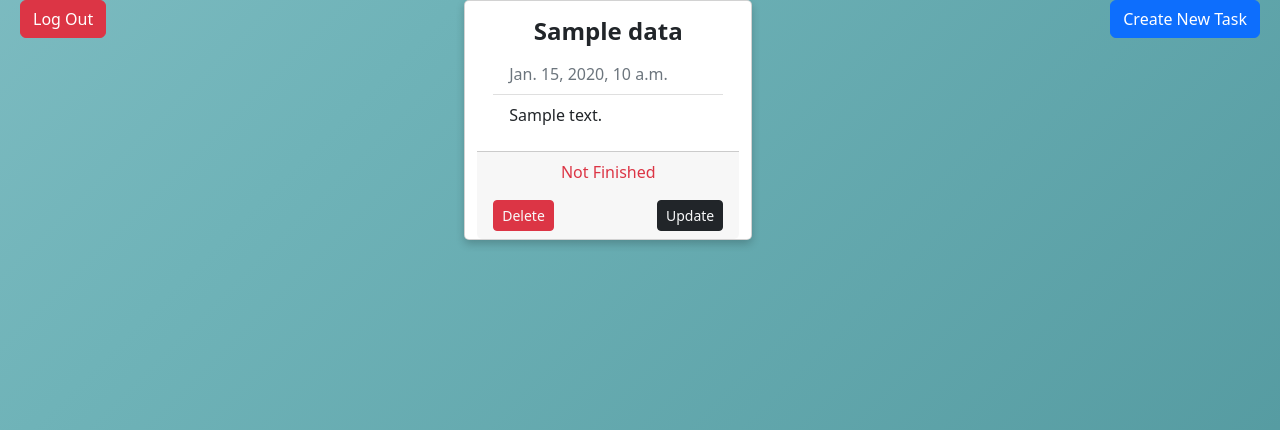
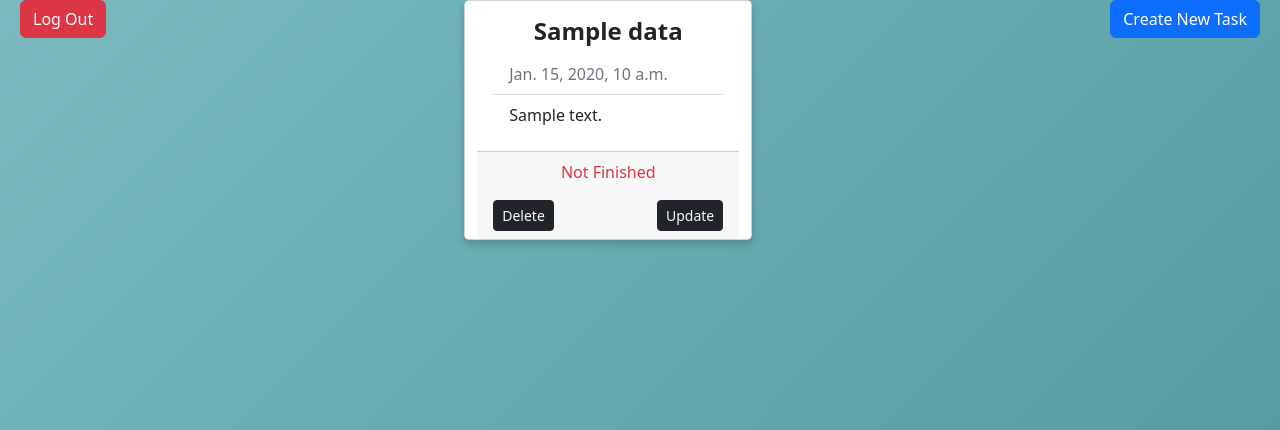
Before and after one commit to syifawazdy/Tugas2, a Django app: template todolist/templates/todolist.html in a window 1280 px wide. Shown: the part 82-512 px from the top of the page. Run offline with Django 4.2, Linux system fonts and the light colour scheme; the template is opened without the code that fills it: most values are stand-ins (such as "Sample title", 1, 10 or a date in 2020).

Commit message:
edit views

```diff
--- a/project_django/urls.py
+++ b/project_django/urls.py
@@ -22,6 +22,7 @@ urlpatterns = [
     path('katalog/', include('katalog.urls')),
     path('mywatchlist/', include('mywatchlist.urls')),
     path('todolist/', include('todolist.urls')),
+
 ]
 
 # TODO: Implement Routings Here
--- a/todolist/templates/todolist.html
+++ b/todolist/templates/todolist.html
@@ -80,7 +80,7 @@
           {% else %}
           <p class="text-danger">Not Finished</p>
           {% endif %}
-          <button type="button" class="btn btn-danger btn-sm" style="float:left"><a class="text-light" href="{% url 'todolist:delete' data.id %}" style="text-decoration:solid ">Delete</a></button>
+          <button type="button" class="btn btn-dark btn-sm" style="float:left"><a class="text-light" href="{% url 'todolist:delete' data.id %}" style="text-decoration:solid ">Delete</a></button>
           <button type="button" class="btn btn-dark btn-sm" style="float:right"><a class="text-light" href="{% url 'todolist:status' data.id %}" style="text-decoration:solid ">Update</a></button>
         </div>
 			</div>
--- a/todolist/views.py
+++ b/todolist/views.py
@@ -14,7 +14,6 @@ from django.http import HttpResponse
 from django.core import serializers
 
 # Create your views here.
-@login_required(login_url='/todolist/login/')
 def register(request):
     form = UserCreationForm()
 
@@ -75,6 +74,7 @@ def delete(request, id):
     delete.delete()
     return HttpResponseRedirect(reverse('todolist:show_todolist_ajax'))
 
+@login_required(login_url='/todolist/login/')
 def show_todolist_ajax(request):
     data = Task.objects.filter(user=request.user).all()
     context = {
```
Also changed, not shown: todolist/README-TWO.md.
